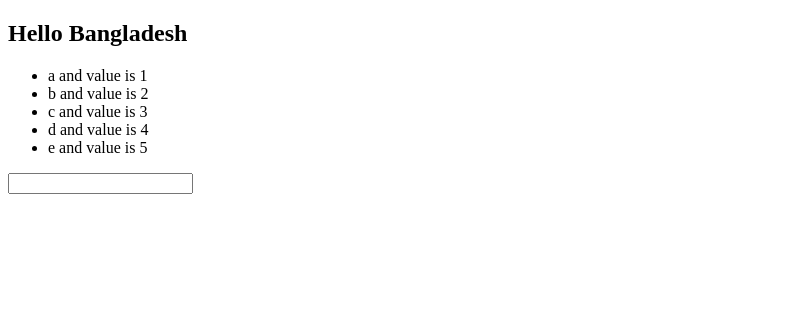
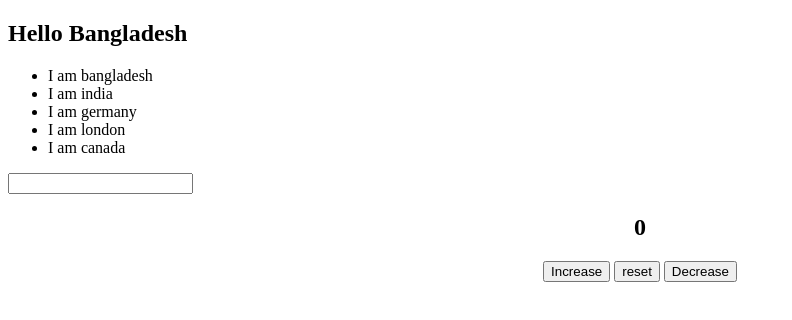
Before and after one commit to sifulbd/vanilla-js-projects, a plain HTML site: page index.html in a window 1280 px wide. Shown: the whole page, without its empty margins (0-792 px from the left). Drawn offline with Linux system fonts and the light colour scheme.

Commit message:
nice function

```diff
--- a/app.js
+++ b/app.js
@@ -172,26 +172,44 @@
 //     Value is ${getCard().value} and Your Suite is ${getCard().suit}
 // `;
 
-const list = document.querySelectorAll('ul');
-const obj = {
-    a:1,
-    b:2,
-    c:3,
-    d:4,
-    e:5
-};
-let named = '';
-for(let obs in obj){
-    // named += ;
-    named += `<li> ${obs} and value is ${obj[obs]} </li>`;
-}
-document.querySelector('ul').innerHTML = named;
-const input  = document.querySelector('#input');
-input.addEventListener('keydown', function(){
-    console.log(input.value);
-})
+// const list = document.querySelectorAll('ul');
+// const obj = {
+//     a:1,
+//     b:2,
+//     c:3,
+//     d:4,
+//     e:5
+// };
+// let named = '';
+// for(let obs in obj){
+//     // named += ;
+//     named += `<li> ${obs} and value is ${obj[obs]} </li>`;
+// }
+// document.querySelector('ul').innerHTML = named;
+// const input  = document.querySelector('#input');
+// input.addEventListener('keydown', function(){
+//     console.log(input.value);
+// })
 
 
 // for(let i = 0; i < list.length; i++) {
 //     list[i].innerText = "Hi there"
 // }
+
+let counter = 0;
+const count = document.querySelector('#count');
+const btns = document.querySelectorAll('.btn');
+btns.forEach(function(btn){
+    btn.addEventListener('click', function(e){
+        if(e.currentTarget.classList.contains('increase')){
+            counter++;
+        }
+        if(e.currentTarget.classList.contains('decrease')){
+            counter--;
+        }
+        if(e.currentTarget.classList.contains('reset')){
+            counter = 0;
+        }
+        count.textContent = counter;
+    });
+});
--- a/index.html
+++ b/index.html
@@ -5,6 +5,11 @@
     <meta name="viewport" content="width=device-width, initial-scale=1.0">
     <title>Document</title>
 </head>
+<style>
+    .center {
+        text-align: center;
+    }
+</style>
 <body>
 
     <h2>Hello Bangladesh</h2>
@@ -19,6 +24,14 @@
 
     <input type="text" id="input">
 
+
+    <div class="boxes center">
+        <h2 id="count"> 0 </h2>
+        <button class="btn increase">Increase</button>
+        <button class="btn reset">reset</button>
+        <button class="btn decrease">Decrease</button>
+    </div>
+
     <script src="app.js"></script>
 
 </body>
```
